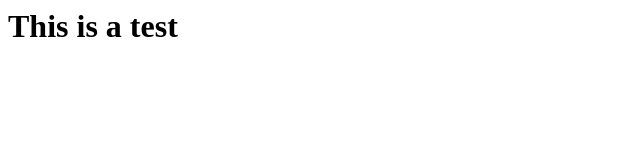
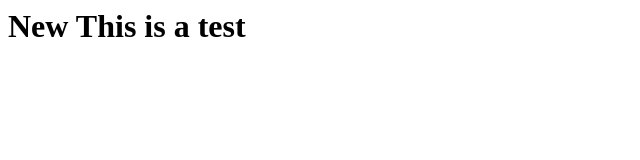
Before and after one commit to SyedZaffer/infyazure, a plain HTML site: page index.htm in a window 1280 px wide. Shown: the whole page, without its empty margins (0-640 px from the left). Drawn offline with Linux system fonts and the light colour scheme.

Commit message:
Update index.htm

```diff
--- a/index.htm
+++ b/index.htm
@@ -1,3 +1,3 @@
 <html>
-<h1> This is a test </h1>
+<h1> New This is a test </h1>
 </html>
```
